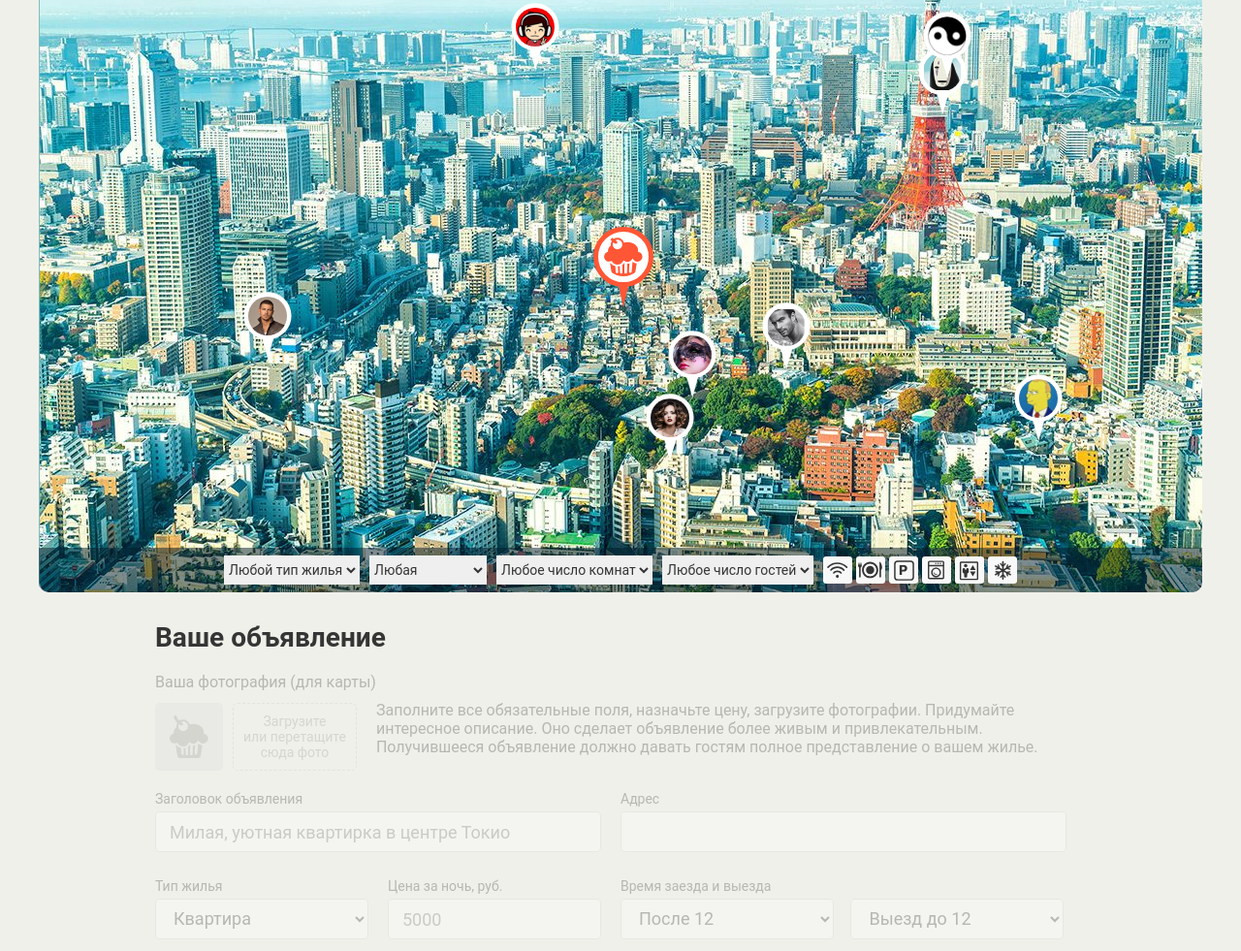
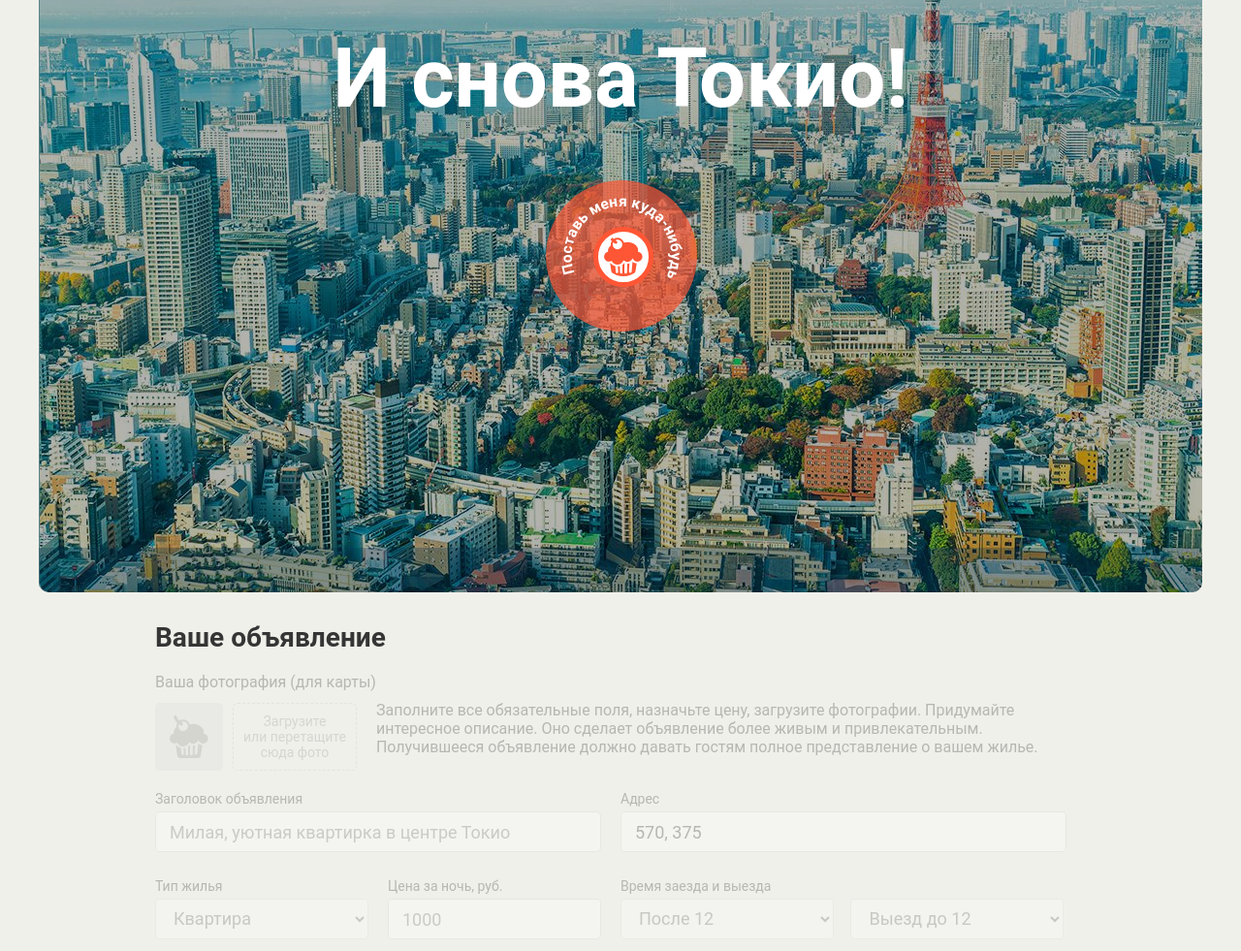
Before and after one commit to Egenie-mih/56156-keksobooking-17, a website: page index.html in a window 1280 px wide. Shown: the part 139-1120 px from the top of the page at 97% size. Drawn offline with Linux system fonts and the light colour scheme; files whose address does not match are found by name.

Commit message:
Личный проект: доверяй, но проверяй

```diff
--- a/index.html
+++ b/index.html
@@ -37,7 +37,7 @@
 
     <!-- Фильтрация объявлений -->
     <div class="map__filters-container">
-        <form action="#" class="map__filters" autocomplete="off">
+      <form action="#" class="map__filters" action="https://js.dump.academy/keksobooking" method="post" enctype="multipart/form-data" autocomplete="off">
         <select name="housing-type" id="housing-type" class="map__filter">
           <option value="any" selected>Любой тип жилья</option>
           <option value="palace">Дворец</option>
@@ -100,11 +100,11 @@
       </fieldset>
       <fieldset class="ad-form__element ad-form__element--wide">
         <label class="ad-form__label" for="title">Заголовок объявления</label>
-          <input id="title" name="title" type="text" placeholder="Милая, уютная квартирка в центре Токио">
+        <input id="title" name="title" minlength="30" maxlength="100" required type="text" placeholder="Милая, уютная квартирка в центре Токио">
       </fieldset>
       <fieldset class="ad-form__element ad-form__element--wide">
         <label class="ad-form__label" for="address">Адрес</label>
-          <input id="address" name="address" type="text">
+        <input id="address" name="address" type="text" readonly>
       </fieldset>
       <fieldset class="ad-form__element">
         <label class="ad-form__label" for="type">Тип жилья</label>
@@ -117,7 +117,7 @@
       </fieldset>
       <fieldset class="ad-form__element">
         <label class="ad-form__label" for="price">Цена за ночь, руб.</label>
-          <input id="price" name="price" type="number" placeholder="5000">
+        <input id="price" name="price" type="number" placeholder="1000" min="0" max="1000000" required>
       </fieldset>
       <fieldset class="ad-form__element ad-form__element--time">
         <label class="ad-form__label" for="timein">Время заезда и выезда</label>
--- a/js/main.js
+++ b/js/main.js
@@ -5,11 +5,31 @@ var HOUSE_TYPES = ['palace', 'flat', 'house', 'bungalo'];
 var PIN_Y_MIN = 130;
 var PIN_Y_MAX = 630;
 var PIN_WIDTH = 50;
+var MAIN_PIN_HEIGHT = 80;
+
+var MIN_HOUSE_PRICE = {
+  'bungalo': 0,
+  'flat': 1000,
+  'house': 5000,
+  'palace': 10000
+};
+
 var map = document.querySelector('.map');
 var pinList = document.querySelector('.map__pins');
 var pinTemplate = document.querySelector('#pin').content.querySelector('.map__pin');
 var mapWidth = map.offsetWidth;
+var mapFaded = document.querySelector('.map--faded');
+var mapFilters = document.querySelector('.map__filters');
+var mainPin = document.querySelector('.map__pin--main');
+var adForm = document.querySelector('.ad-form');
+var formFieldsets = adForm.querySelectorAll('fieldset');
+var addressInput = adForm.querySelector('input[name="address"]');
+var houseTypeSelect = adForm.querySelector('select[name="type"]');
+var checkInTimeSelect = adForm.querySelector('select[name="timein"]');
+var checkOutTimeSelect = adForm.querySelector('select[name="timeout"]');
+var priceInput = adForm.querySelector('input[name="price"]');
 
+// functions
 function getRandomInteger(array) {
   return Math.floor(Math.random() * (array.length - 1));
 }
@@ -17,6 +37,38 @@ function getRandomInteger(array) {
 function getRandomIntegerInRange(min, max) {
   return Math.floor(Math.random() * (max - min + 1)) + min;
 }
+
+// activate page
+var toggleDisabledAttribute = function (array, disabledValue) {
+  for (var i = 0; i < array.length; i++) {
+    array[i].disabled = disabledValue;
+  }
+};
+
+var loadPage = function () {
+  toggleDisabledAttribute(formFieldsets, true);
+  toggleDisabledAttribute(mapFilters, true);
+  addressInput.value = String(mainPin.offsetLeft) + ', ' + String(mainPin.offsetTop);
+};
+
+var setMinPrice = function () {
+  priceInput.placeholder = MIN_HOUSE_PRICE[houseTypeSelect.value];
+  priceInput.min = MIN_HOUSE_PRICE[houseTypeSelect.value];
+};
+
+var setCheckOutTime = function () {
+  checkOutTimeSelect.value = checkInTimeSelect.value;
+};
+
+var activatePage = function () {
+  mapFaded.classList.remove('map--faded');
+  pinList.appendChild(pinElement);
+  adForm.classList.remove('ad-form--disabled');
+  toggleDisabledAttribute(formFieldsets, false);
+  toggleDisabledAttribute(mapFilters, false);
+  houseTypeSelect.addEventListener('change', setMinPrice);
+  checkInTimeSelect.addEventListener('change', setCheckOutTime);
+};
 
 var createOffersPins = function () {
   var allPins = [];
@@ -44,7 +96,6 @@ var createOffersPins = function () {
   }
 
   return allPins;
-
 };
 
 var renderPin = function (pin) {
@@ -70,5 +121,13 @@ function setPins(offersData) {
 
 var pinsList = createOffersPins();
 var pinElement = setPins(pinsList);
-pinList.appendChild(pinElement);
-map.classList.remove('map--faded');
+
+mainPin.addEventListener('click', function () {
+  activatePage();
+});
+
+mainPin.addEventListener('mouseup', function () {
+  addressInput.value = String(mainPin.offsetLeft + Math.round(PIN_WIDTH / 2)) + ', ' + String(mainPin.offsetTop + MAIN_PIN_HEIGHT);
+});
+
+loadPage();
```
Lines whose indentation alone changed are shown as unchanged.
